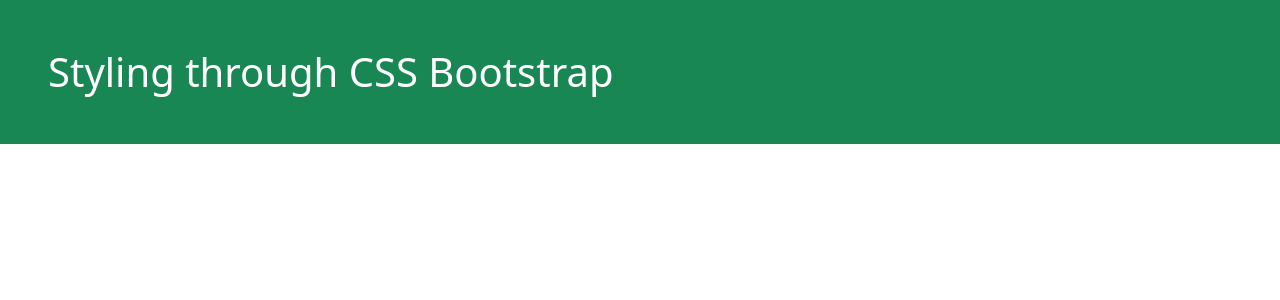
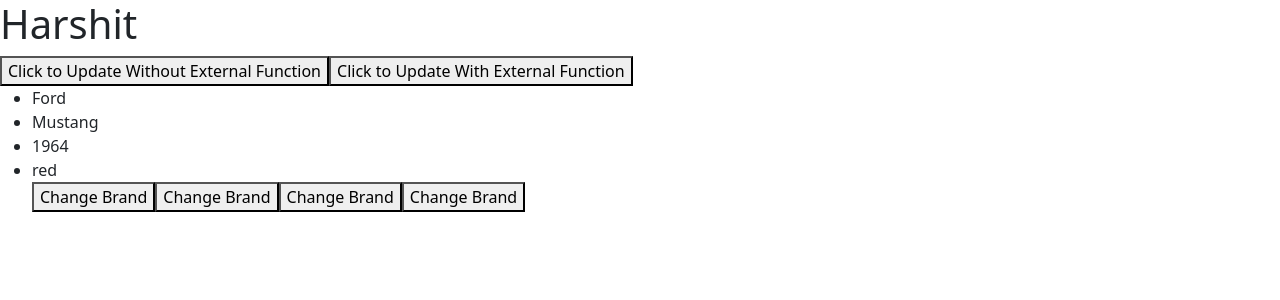
Before and after one commit to harshith1123/React-JS, a React (Create React App) app: page / in a window 1280 px wide. Shown: the top 300 px of the page. Built offline with nearby package versions, Linux system fonts and the light colour scheme.

Commit message:
Learned basic understanding of useState Hook

```diff
--- /dev/null
+++ b/src/UseStateHook.js
@@ -0,0 +1,34 @@
+import React, { useState } from 'react'
+
+function UseStateHook() {
+    const nameArray = useState("Harshit");
+    const [name,setBrand] = useState("Ford");
+    const [model,setModel] = useState("Mustang");
+    const [year,setYear] = useState(1964);
+    const [color,setColor] = useState('red');
+    function changeState(){
+        console.log("Change State Function Called")
+        nameArray[1]("Harshit Gajanan Shetty")
+    }
+  return (
+    <div>
+    {/* Using With Array Indexes */}
+      <h1>{nameArray[0]}</h1>
+      <button type="submit" onClick={()=>nameArray[1]("Harshit Shetty")}>Click to Update Without External Function</button>
+      <button type="submit" onClick={()=>changeState()}>Click to Update With External Function</button>
+
+      <ul>
+        <li>{name}</li>
+        <li>{model}</li>
+        <li>{year}</li>
+        <li>{color}</li>
+        <button type="submit" onClick={()=> {setBrand("BMW")}}>Change Brand</button>
+        <button type="submit" onClick={()=> {setModel("Sedans")}}>Change Brand</button>
+        <button type="submit" onClick={()=> {setYear(2000)}}>Change Brand</button>
+        <button type="submit" onClick={()=> {setColor("Black")}}>Change Brand</button>
+      </ul>
+    </div>
+  )
+}
+
+export default UseStateHook
--- a/src/index.js
+++ b/src/index.js
@@ -24,6 +24,7 @@ import CSSThroughExternalFile from './CSSThroughExternalFile';
 import CSS_Module1 from './CSS_Module1';
 import CSS_Module2 from './CSS_Module2';
 import Bootstrap from './Bootstrap';
+import UseStateHook from './UseStateHook';
 
 const root = ReactDOM.createRoot(document.getElementById('root'));
 const fruits = ["Orange", "Mango", "Strawberry"]
@@ -57,7 +58,8 @@ root.render(
     {/* <CSSThroughExternalFile bool = {false}/> */}
     {/* <CSS_Module1/> */}
     {/* <CSS_Module2/> */}
-    <Bootstrap/>
+    {/* <Bootstrap/> */}
+    <UseStateHook/>
   </React.StrictMode>
 );
 
```
